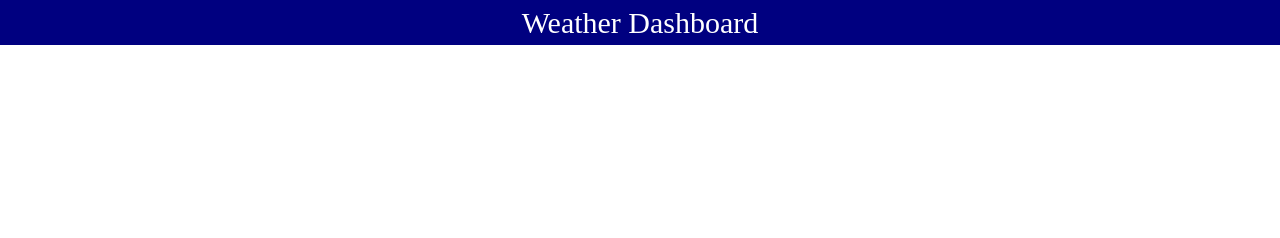
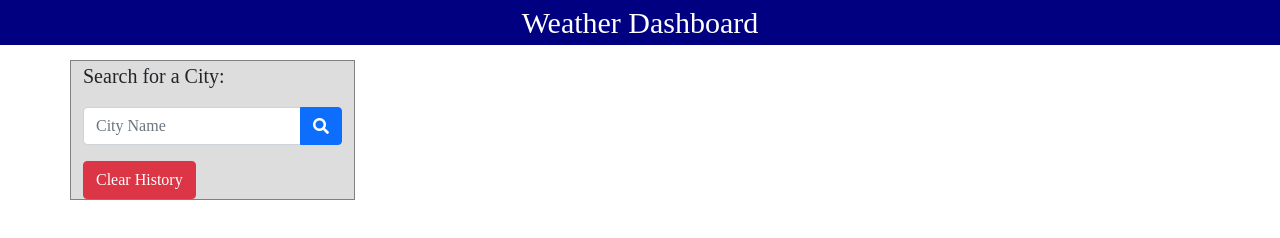
Before and after one commit to caitighe1/its-a-weather-app, a plain HTML site: page index.html in a window 1280 px wide. Drawn offline with nearby package versions, Linux system fonts and the light colour scheme.

Commit message:
added search form

```diff
--- a/index.html
+++ b/index.html
@@ -15,3 +15,21 @@
 </head>
 <nav> Weather Dashboard</nav>
 <body>
+  <div class = "container">
+    <div class = "row">
+        <div class = "col-md-3 searchArea" >
+            <!-- search button --->
+            <p>Search for a City:</p>
+            <div class="input-group mb-3">
+                <input type="text" class="form-control" placeholder="City Name" aria-label="City Name" aria-describedby="button-addon2" id="cityInput">
+                <button class="btn btn-primary fas fa-search" type="button" id="searchBtn"></button>
+            </div>
+            <div>
+            <div class = "pastCity"></div>
+            </div>
+            <div>
+                <button class="btn btn-danger" id="clearHist">Clear History</button>
+            </div>
+        </div>
+        <div class = "col-md-9 displayDashboard">
+            <div class = "row">
```
